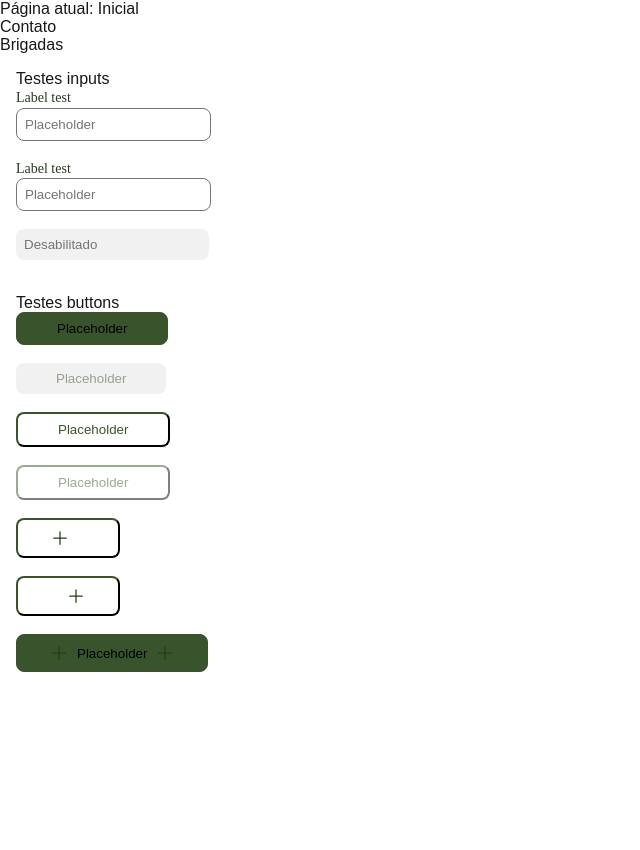
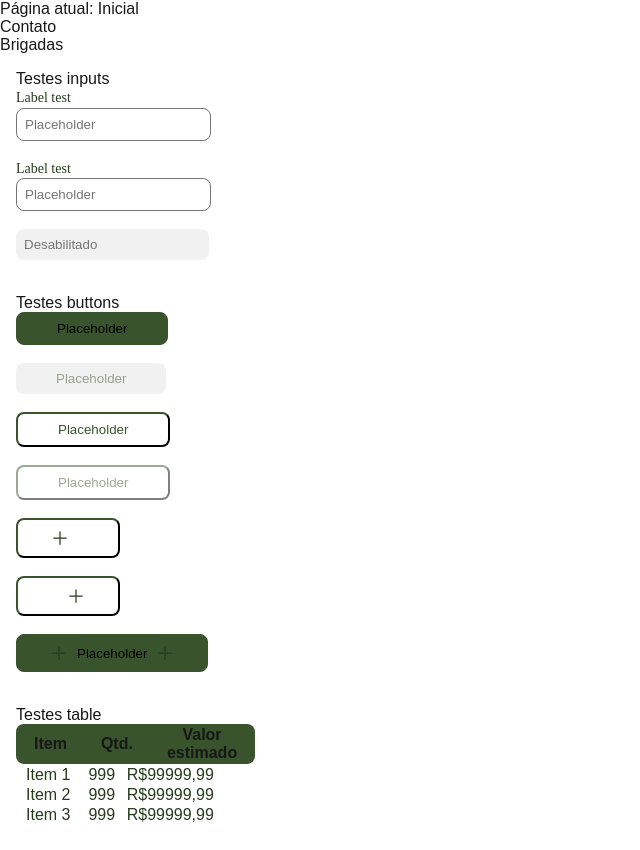
Before and after one commit to DiverIntoDev/-Front-CSR-Fire-Brigades, a Next.js app: page /home in a window 1280 px wide. Shown: the whole page, without its empty margins (0-640 px from the left). Before the commit the page ends 800 px from the top, so only its background shows below. Built offline with nearby package versions, Linux system fonts and the light colour scheme.

Commit message:
Add initial table component

```diff
--- a/src/app/components/button.js
+++ b/src/app/components/button.js
@@ -1,6 +1,5 @@
 import PropTypes from "prop-types";
 import styles from "./button.module.css";
-import Icons from "../constants/icons";
 import Image from "next/image";
 
 export const ButtonType = {
--- /dev/null
+++ b/src/app/components/table.js
@@ -0,0 +1,21 @@
+import TableRow from "./tableRow";
+import styles from "./table.module.css"
+
+export default function Table({rows, columns}) {
+  return (
+    <table className={styles.table}>
+      <thead className={styles.header}>
+        <tr>
+          {columns.map((column, index) => (
+            <th key={index} className={styles.column}>{column}</th>
+          ))}
+        </tr>
+      </thead>
+    <tbody>
+      {rows.map((row, rowIndex) => (
+        <TableRow key={rowIndex} row={row} />
+      ))}
+    </tbody>
+    </table>
+  );
+}
--- /dev/null
+++ b/src/app/components/table.module.css
@@ -0,0 +1,16 @@
+.table {
+  background-color: #FFFFFF;
+  border-radius: 0.5rem;
+  padding: 0 0.5rem 0.5rem 0.5rem;
+}
+
+.header {
+  background-color: #39542D;
+  border-radius: 0.5rem;
+  display: table-caption;
+  width: 100%;
+}
+
+.column {
+  padding: 0 1rem;
+}
--- /dev/null
+++ b/src/app/components/tableRow.js
@@ -0,0 +1,11 @@
+import styles from "./tableRow.module.css";
+
+export default function TableRow({row, key}) {
+  return (
+    <tr key={key}>
+      {Object.keys(row).map((keyValue, index) => (
+        <td key={index} className={styles.row}>{row[keyValue]}</td>
+      ))}
+    </tr>
+  );
+}
--- /dev/null
+++ b/src/app/components/tableRow.module.css
@@ -0,0 +1,7 @@
+.row {
+  color: #263A1E;
+}
+
+.rows:nth-child(n) {
+  border-bottom: 0.1rem solid #18241333;
+}
--- a/src/app/home/page.js
+++ b/src/app/home/page.js
@@ -2,6 +2,7 @@ import Link from "next/link";
 import Input from "../components/input";
 import Button, { ButtonType } from "../components/button";
 import Icons from "../constants/icons";
+import Table from "../components/table";
 
 function Home() {
     return (
@@ -48,6 +49,23 @@ function Home() {
           <Button placeholder="Placeholder" firstImage={Icons.adicionar} secondImage={Icons.adicionar}/>
           <br/>
         </div>
+        <div style={{margin: "1rem"}}>
+          <text>Testes table</text>
+          <br/>
+          <Table columns={["Item", "Qtd.", "Valor estimado"]} rows={[{
+            item: "Item 1",
+            qtd: 999,
+            value: "R$99999,99"
+          }, {
+            item: "Item 2",
+            qtd: 999,
+            value: "R$99999,99"
+          }, {
+            item: "Item 3",
+            qtd: 999,
+            value: "R$99999,99"
+          }]}/>
+        </div>
       </>
     );
   }
```
